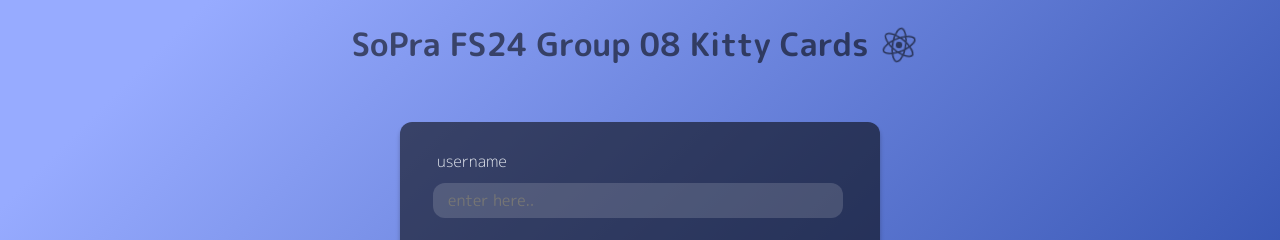
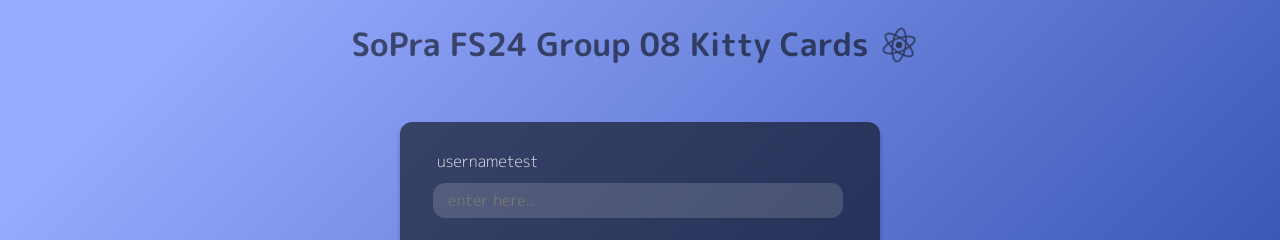
Before and after one commit to sopra-fs24-group-08/sopra-fs24-group-08-client, a React (Create React App) app: page /login in a window 1280 px wide. Shown: the top 240 px of the page. Built offline with nearby package versions, Linux system fonts and the light colour scheme.

Commit message:
Try to Commit change to branch

```diff
--- a/src/components/views/Login.tsx
+++ b/src/components/views/Login.tsx
@@ -69,7 +69,7 @@ const Login = () => {
       <div className="login container">
         <div className="login form">
           <FormField
-            label="Username"
+            label="UsernameTest"
             value={username}
             onChange={(un: string) => setUsername(un)}
           />
```
